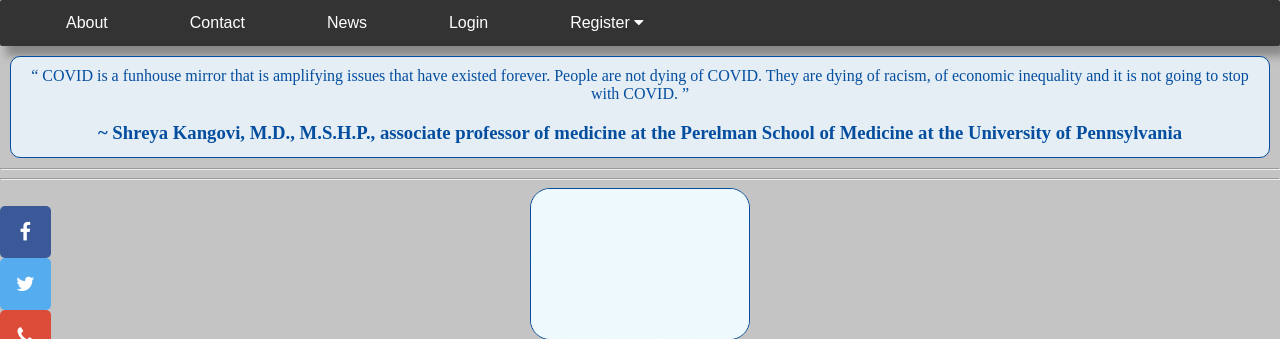
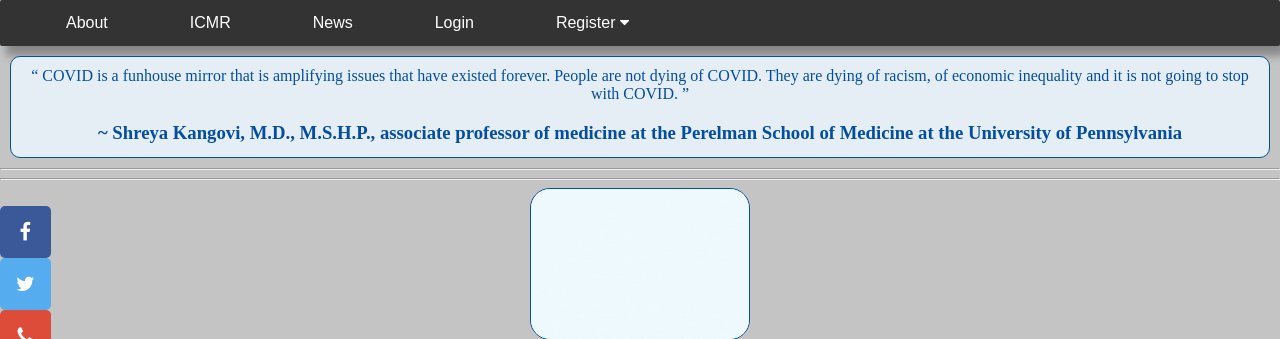
Before and after one commit to Darshan1800/e-Hospital, a Django app: page /about/ in a window 1280 px wide. Shown: the top 339 px of the page. Run offline with Django 3.2, Linux system fonts and the light colour scheme; some libraries are stand-ins or nearby versions.

Commit message:
Update base.html

```diff
--- a/templates/base.html
+++ b/templates/base.html
@@ -17,8 +17,8 @@
 
     <div class="navbar">
         <a href="{% url 'about' %}">About</a>
-        <a href="https://www.icmr.gov.in/">Contact</a>
-        <a href="https://www.who.int/">News</a>
+        <a href="https://www.icmr.gov.in/">ICMR</a>
+        <a href="https://www.who.int/emergencies/diseases/novel-coronavirus-2019">News</a>
 
 
 
```
